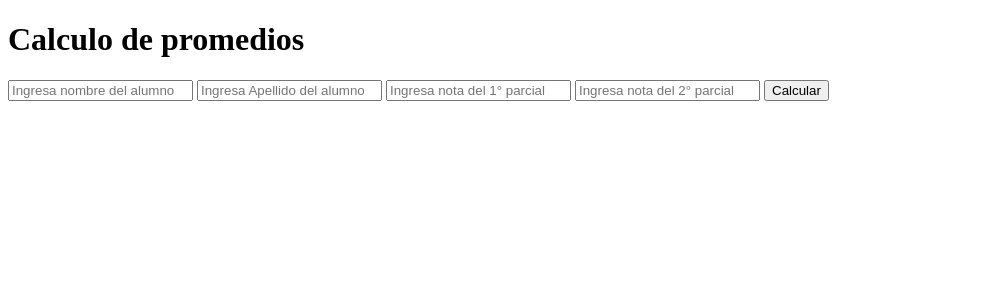
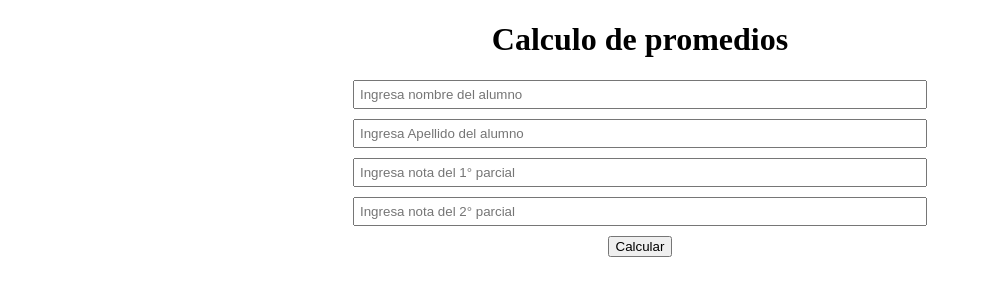
Before and after one commit to pabloncba/Desafio-con-objetos, a plain HTML site: page index.html in a window 1280 px wide. Shown: the whole page, without its empty margins (0-982 px from the left). Drawn offline with Linux system fonts and the light colour scheme.

```diff
--- a/app.js
+++ b/app.js
@@ -17,13 +17,7 @@
 
      nuevoAlumno = new alumno (nombreIngresado, apellidoIngresado, nota1Ingresado, nota2Ingresado);
 
-     calcularPromedio (nota1Ingresado, nota2Ingresado);
-
-     guardarDato();
-
-     alert("Usted Ingreso las notas de " + datosGuardados.length )
-
-
+    calcularPromedio (nota1Ingresado, nota2Ingresado);
 }
 
 
@@ -43,6 +37,10 @@
 
     alert (`El promedio final de alumno ${nombreIngresado} es ${promedio}`);
 
+    guardarDato();
+
+    alert("Usted Ingreso las notas de " + datosGuardados.length + " alumno/s")
+
 }
 }
 
--- a/index.html
+++ b/index.html
@@ -4,26 +4,32 @@
     <meta charset="UTF-8">
     <meta http-equiv="X-UA-Compatible" content="IE=edge">
     <meta name="viewport" content="width=device-width, initial-scale=1.0">
+
+    <link rel="stylesheet" href="style.css">
+
     <title>Calculo de promedios</title>
 </head>
 <body>
 
     <h1>Calculo de promedios</h1>
 
-    <form action="">
+    <div class="contenedor">
 
-        <input type="text" id="nombre" placeholder="Ingresa nombre del alumno" >
-        <input type="text" id="apellido" placeholder="Ingresa Apellido del alumno" >
-        <input type="number" id="nota1" placeholder="Ingresa nota del 1° parcial" >
-        <input type="number" id="nota2" placeholder="Ingresa nota del 2° parcial" >
+        <form class="formulario" action="">
 
-        <button id="boton" type="reset" onclick="capturar();">Calcular</button>
+            <input type="text" id="nombre" placeholder="Ingresa nombre del alumno" required >
+            <input type="text" id="apellido" placeholder="Ingresa Apellido del alumno" required>
+            <input type="number" id="nota1" placeholder="Ingresa nota del 1° parcial" required >
+            <input type="number" id="nota2" placeholder="Ingresa nota del 2° parcial" required>
+
+            <button id="boton" type="reset" onclick="capturar();">Calcular</button>
 
 
 
-    </form>
+        </form>
+    </div>
 
-    <script src="app.js"></script>
+<script src="app.js"></script>
 
 </body>
 </html>
--- /dev/null
+++ b/style.css
@@ -0,0 +1,32 @@
+body {
+    margin: 0 auto;
+}
+
+
+h1 {
+
+    text-align: center;
+}
+
+
+.contenedor {
+
+    display: flex;
+    flex-direction: column;
+    align-items: center;
+}
+
+.formulario {
+    display: flex;
+    flex-direction: column;
+
+    gap: 10px;
+    align-items: center;
+
+}
+
+.formulario input {
+
+    padding: 5px;
+    width: 35rem;
+}
```
